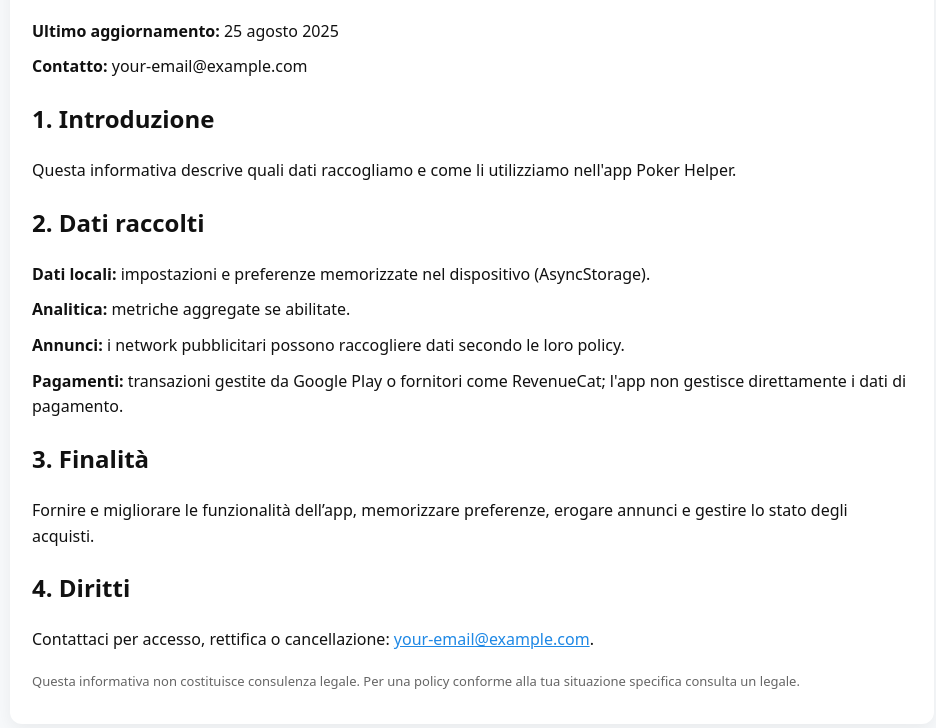
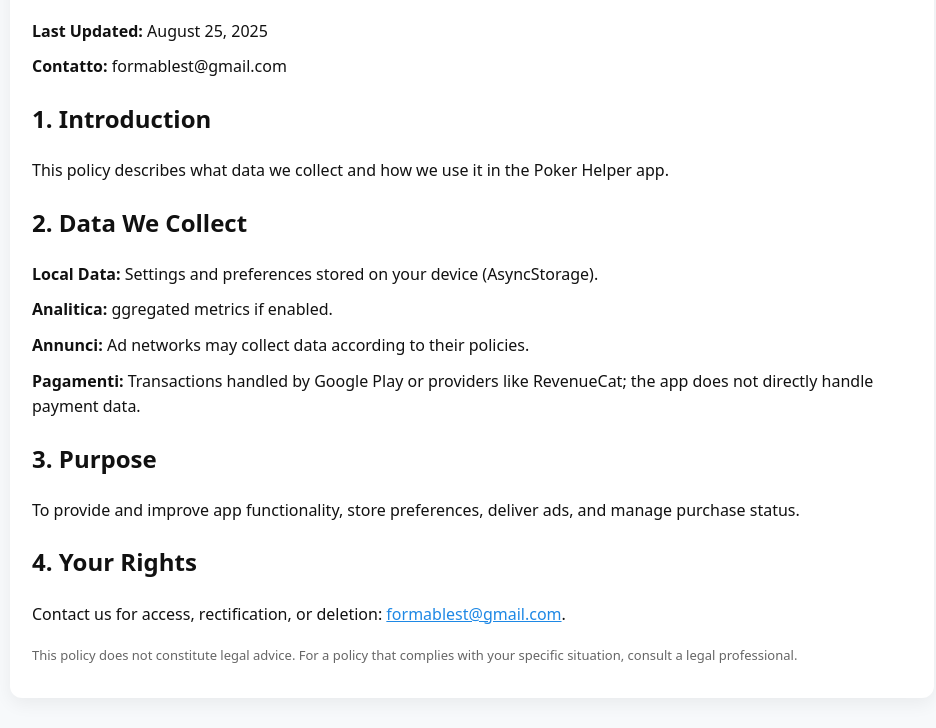
Before and after one commit to UrobotT/privacy-policy, a plain HTML site: page privacy.html in a window 1280 px wide. Shown: the part 136-864 px from the top of the page, without its empty margins (168-1104 px from the left). Drawn offline with Linux system fonts and the light colour scheme.

Commit message:
Add privacy policy

```diff
--- a/privacy.html
+++ b/privacy.html
@@ -1,5 +1,5 @@
 <!doctype html>
-<html lang="it">
+<html lang="en">
 <head>
   <meta charset="utf-8"/>
   <meta name="viewport" content="width=device-width,initial-scale=1"/>
@@ -16,26 +16,27 @@
 <body>
   <div class="card">
     <h1>Privacy Policy —  My Poker Helper</h1>
-    <p><strong>Ultimo aggiornamento:</strong> 25 agosto 2025</p>
-    <p><strong>Contatto:</strong> your-email@example.com</p>
+    <p><strong>Last Updated:</strong> August 25, 2025</p>
+    <p><strong>Contatto:</strong> formablest@gmail.com</p>
 
-    <h2>1. Introduzione</h2>
-    <p>Questa informativa descrive quali dati raccogliamo e come li utilizziamo nell'app Poker Helper.</p>
+    <h2>1. Introduction</h2>
+    <p>This policy describes what data we collect and how we use it in the Poker Helper app.</p>
 
-    <h2>2. Dati raccolti</h2>
-    <p><strong>Dati locali:</strong> impostazioni e preferenze memorizzate nel dispositivo (AsyncStorage).</p>
-    <p><strong>Analitica:</strong> metriche aggregate se abilitate.</p>
-    <p><strong>Annunci:</strong> i network pubblicitari possono raccogliere dati secondo le loro policy.</p>
-    <p><strong>Pagamenti:</strong> transazioni gestite da Google Play o fornitori come RevenueCat; l'app non gestisce direttamente i dati di pagamento.</p>
 
-    <h2>3. Finalità</h2>
-    <p>Fornire e migliorare le funzionalità dell’app, memorizzare preferenze, erogare annunci e gestire lo stato degli acquisti.</p>
+    <h2>2. Data We Collect</h2>
+    <p><strong>Local Data:</strong> Settings and preferences stored on your device (AsyncStorage).</p>
+    <p><strong>Analitica:</strong> ggregated metrics if enabled.</p>
+    <p><strong>Annunci:</strong> Ad networks may collect data according to their policies.</p>
+    <p><strong>Pagamenti:</strong> Transactions handled by Google Play or providers like RevenueCat; the app does not directly handle payment data.</p>
 
-    <h2>4. Diritti</h2>
-    <p>Contattaci per accesso, rettifica o cancellazione: <a href="mailto:your-email@example.com">your-email@example.com</a>.</p>
+    <h2>3. Purpose</h2>
+    <p>To provide and improve app functionality, store preferences, deliver ads, and manage purchase status.</p>
+
+    <h2>4. Your Rights</h2>
+    <p>Contact us for access, rectification, or deletion: <a href="mailto:formablest@gmail.com">formablest@gmail.com</a>.</p>
 
     <footer>
-      <p>Questa informativa non costituisce consulenza legale. Per una policy conforme alla tua situazione specifica consulta un legale.</p>
+      <p>This policy does not constitute legal advice. For a policy that complies with your specific situation, consult a legal professional.</p>
     </footer>
   </div>
 </body>
```
